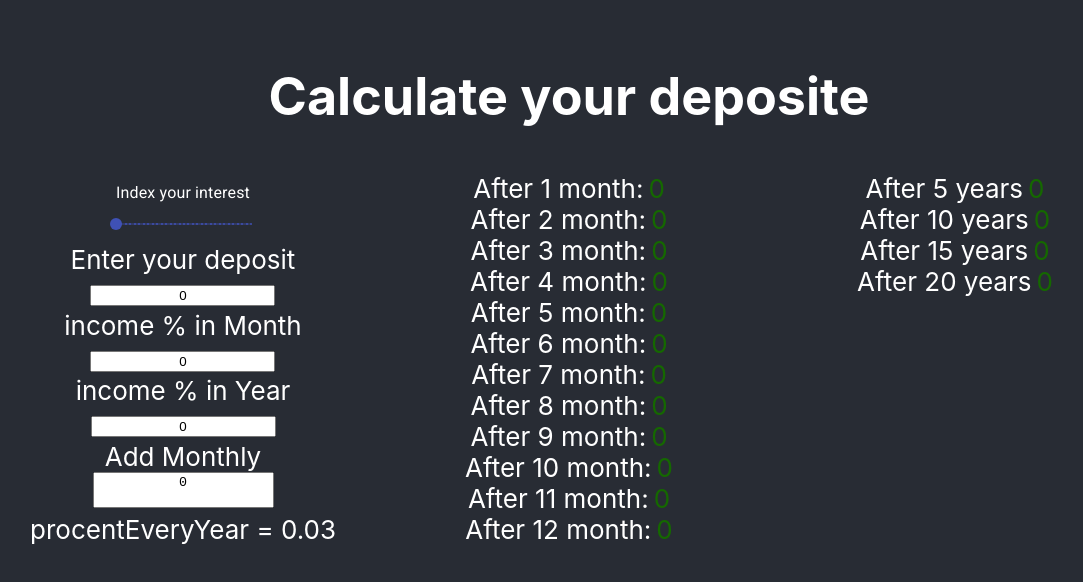
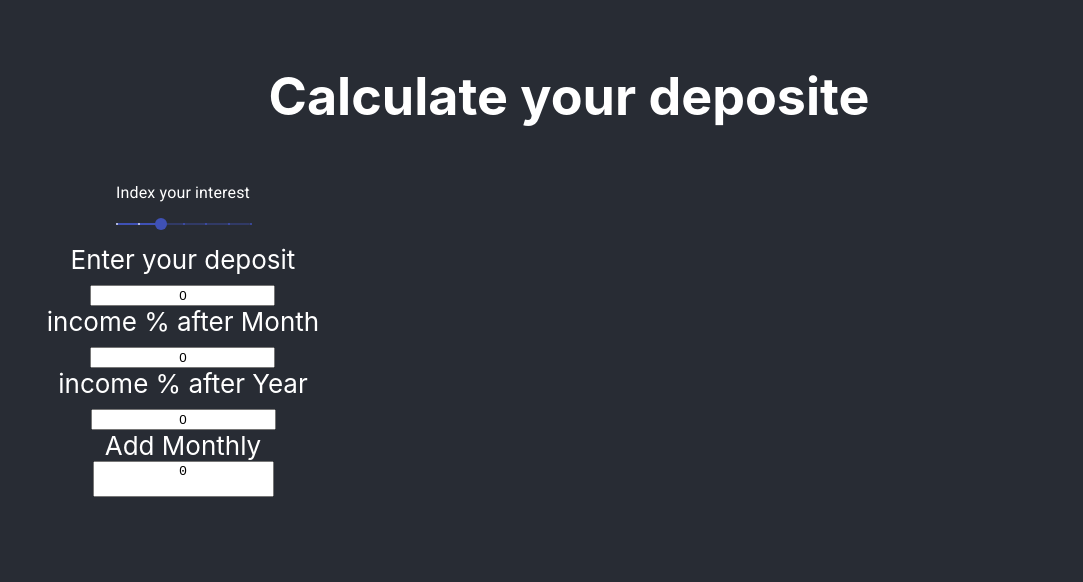
Before and after one commit to Pahomkch/Deposite_with_hard_procent, a React (Create React App) app: page / in a window 1280 px wide. Shown: the top 582 px of the page, without its empty margins (71-1154 px from the left). Built offline with nearby package versions, Linux system fonts and the light colour scheme.

Commit message:
Changed function for calculate procent and deposite size

```diff
--- a/src/App.js
+++ b/src/App.js
@@ -2,44 +2,37 @@ import React, { useState } from 'react';
 import './App.css';
 import ProcentForDeposite from './ProcentForDeposite';
 
-// add input for change that variables
-const charAfterDot = 2
-// const procentEveryYear = 0.04
 
 
-function App() {
-//initial
+const charAfterDot = 2
+
+export default function App() {
+//initial state
 const [procentEveryYear, setProcentPerYear] = useState(0.04)
+const [deposite, setDeposite] = useState(0)
+const [monthIncome, setMonthIncome] = useState(0)
+const [yearIncome, setYearIncome] = useState(0)
+const [addEveryMonth, setAddEveryMoth] = useState(0)
+
 // Calculate
-  const calculateProcentIncomeForMonth = (depositCount) => {
-    return +((depositCount * procentEveryYear) / 12).toFixed(charAfterDot)
-  }
-  const calculateForYear = (depositCount, monthlyPaid = 0) => {
-    const summMonthlyPaidAfterYear = monthlyPaid * 12
-    const summDepositeInTheYearEnd = depositCount + summMonthlyPaidAfterYear
-    return Math.round(summDepositeInTheYearEnd * procentEveryYear)
+  const calculateProcentIncomeAfterMonth = (depositCount, monthlyPaid = 0) => {
+    return +((depositCount + monthlyPaid) * procentEveryYear / 12).toFixed(charAfterDot)
   }
 
-  const calculateDepositeSizeForSomeMonths = (deposit, sumMonthlyIncome, months) => {
-    const helperCalculate = (deposit, summEveryMonth = sumMonthlyIncome) => {
-      return (deposit + summEveryMonth + calculateProcentIncomeForMonth(deposit))
-    }
-
-    let depositsInEachMonth = [];
-    let newDepositSum = deposit;
-    for (let i = 1; i <= months; i++) {
-      let depositInNextMonth = helperCalculate(newDepositSum)
-      depositsInEachMonth.push(+depositInNextMonth.toFixed(charAfterDot))
-      newDepositSum = depositInNextMonth
-    }
-    return depositsInEachMonth
+  const calculateProcentIncomeAfterYear = (depositCount, monthlyPaid = 0) => {
+    const depositSumm = calculateDepositeAfterSomeMonth(12, depositCount, addEveryMonth)
+    return calculateProcentIncomeAfterMonth(depositSumm[11])
   }
 
-//state
-  const [deposite, setDeposite] = useState(0)
-  const [monthIncome, setMonthIncome] = useState(calculateProcentIncomeForMonth(deposite))
-  const [yearIncome, setYearIncome] = useState(calculateForYear(deposite))
-  const [addEveryMonth, setAddEveryMoth] = useState(0)
+  const calculateDepositeAfterSomeMonth = (countMonth, deposite, monthlyPaid = 0, procentOfYear = procentEveryYear) => {
+    let depositeSumms = [];
+    let newDeposite = deposite;
+    for (let i = 0; i < countMonth; i++) {
+      newDeposite = (newDeposite + monthlyPaid) + newDeposite * procentOfYear / 12
+      depositeSumms.push(newDeposite.toFixed(charAfterDot))
+    }
+    return depositeSumms
+  }
 
 // EventListeners
   const depositIsChange = event => {
@@ -48,20 +41,22 @@ const [procentEveryYear, setProcentPerYear] = useState(0.04)
       newDepositSize = 0
     }
     setDeposite(newDepositSize)
-    setMonthIncome(calculateProcentIncomeForMonth(newDepositSize))
-    setYearIncome(calculateForYear(newDepositSize, addEveryMonth))
+    setMonthIncome(calculateProcentIncomeAfterMonth(newDepositSize, addEveryMonth))
+    setYearIncome(calculateProcentIncomeAfterYear(newDepositSize, addEveryMonth) )
   }
+
   const summAddEveryMonthIsChanged = event => {
-    setAddEveryMoth(+event.target.value)
-    setMonthIncome(calculateProcentIncomeForMonth(+event.target.value * 12))
-    setYearIncome(calculateForYear(deposite, +event.target.value))
+    const monthlyPaid = +event.target.value
+    setAddEveryMoth(monthlyPaid)
+    setMonthIncome(calculateProcentIncomeAfterMonth(deposite, monthlyPaid))
+    setYearIncome(calculateProcentIncomeAfterYear(deposite, monthlyPaid) )
   }
 
 
   const userDepositInfo = (
     <div className={'variables'}>
       <div className={'cell'}>
-        <ProcentForDeposite setProcent={setProcentPerYear} />
+        <ProcentForDeposite  setProcent={setProcentPerYear} />
       </div>
       <div className={'cell'}>
         <div>Enter your deposit</div>
@@ -69,13 +64,15 @@ const [procentEveryYear, setProcentPerYear] = useState(0.04)
       </div>
 
       <div className={'cell'}>
-        <div>income % in Month</div>
-        <input value={monthIncome} id={'inComeNextMonth'}  placeholder={'month'}  type={'text'}  />
+        <div>income % after Month</div>
+        <input value={monthIncome} onChange={() => {console.log('Its proprepty calculate automatic')}}
+                id={'inComeNextMonth'}  placeholder={'month'}  type={'text'}  />
       </div>
 
       <div className={'cell'}>
-        <div>income % in Year</div>
-        <input value={yearIncome} id={'inComeNextYear'}  placeholder={'year'}  type={'text'}  />
+        <div>income % after Year</div>
+        <input value={yearIncome} onChange={() => {console.log('Its proprepty calculate automatic')}}
+                id={'inComeNextYear'}  placeholder={'year'}  type={'text'}  />
       </div>
 
       <div className={'cell'}>
@@ -84,31 +81,30 @@ const [procentEveryYear, setProcentPerYear] = useState(0.04)
                 id={'addEveryMonth'}
                 value={addEveryMonth}
                 onChange={summAddEveryMonthIsChanged} />
-         <div>procentEveryYear = {procentEveryYear}</div>
       </div>
     </div>)
 
-  const willBeMoneyOnAYear = calculateDepositeSizeForSomeMonths(deposite, addEveryMonth, 12)
-                                    .map( (sum, index) => {
-                                      let showSum = +sum.toFixed(charAfterDot)
-                                      return (
-                                        <div className={'calculateEachMonth'}>
-                                          <p> After {index + 1} month:</p>
-                                          <p className={'calculateDeposite'}>{showSum}</p>
-                                        </div>
-                                      )})  ;
+  // const willBeMoneyOnAYear = calculateDepositeSizeForSomeMonths(deposite, addEveryMonth, 12)
+  //                                   .map( (sum, index) => {
+  //                                     let showSum = +sum.toFixed(charAfterDot)
+  //                                     return (
+  //                                       <div className={'calculateEachMonth'}>
+  //                                         <p> After {index + 1} month:</p>
+  //                                         <p className={'calculateDeposite'}>{showSum}</p>
+  //                                       </div>
+  //                                     )})  ;
 
-    const willBeMoneyOnLongTherm = calculateDepositeSizeForSomeMonths(deposite, addEveryMonth, 240)
-                                      .map( (sum, index) => {
-                                        return (index === 59 || index === 119 || index === 179 || index === 239  ) ?
-                                                <div className={'calculateEachMonth'}>
-                                                  After {index=== 59 && '5 years'}
-                                                          {index === 119 && '10 years'}
-                                                          {index === 179 && '15 years'}
-                                                          {index === 239 && '20 years'}
-                                                    <p className={'calculateDeposite'}>{sum}</p></div>
-                                                : null
-                                      })
+  //   const willBeMoneyOnLongTherm = calculateDepositeSizeForSomeMonths(deposite, addEveryMonth, 240)
+  //                                     .map( (sum, index) => {
+  //                                       return (index === 59 || index === 119 || index === 179 || index === 239  ) ?
+  //                                               <div className={'calculateEachMonth'}>
+  //                                                 After {index=== 59 && '5 years'}
+  //                                                         {index === 119 && '10 years'}
+  //                                                         {index === 179 && '15 years'}
+  //                                                         {index === 239 && '20 years'}
+  //                                                   <p className={'calculateDeposite'}>{sum}</p></div>
+  //                                               : null
+  //                                     })
 
 
   return (
@@ -117,14 +113,12 @@ const [procentEveryYear, setProcentPerYear] = useState(0.04)
       <div className={'container'}>
         {userDepositInfo}
         <div className={'willBe'}>
-          {willBeMoneyOnAYear}
+          {/* {willBeMoneyOnAYear} */}
         </div>
         <div className={'longThermPlans'}>
-          {willBeMoneyOnLongTherm}
+          {/* {willBeMoneyOnLongTherm} */}
         </div>
 
       </div>
     </div>)
 }
-
-export default App;
--- a/src/ProcentForDeposite.jsx
+++ b/src/ProcentForDeposite.jsx
@@ -4,26 +4,20 @@ import Slider from '@material-ui/core/Slider';
 import style from './App'
 
 export default function ProcentForDeposite({setProcent}) {
-    const acc = (e)=>{
-        if ( !isNaN(+e.currentTarget.innerText) ) {
-            // setProcent(+e.currentTarget.innerText)
-            }
-        }
     return (
     <div className={style.procentForDeposite}>
       <Typography id="discrete-slider" gutterBottom>
         Index your interest
       </Typography>
       <Slider
-        defaultValue={1.0}
+        defaultValue={4}
         aria-labelledby="discrete-slider"
         valueLabelDisplay="auto"
-        step={0.1}
+        step={0.5}
         marks
         min={3}
         max={6}
-        getAriaValueText={(value) => { setProcent((value/100).toFixed(2))}}
-      />
+        getAriaValueText={(value) => { setProcent((value/100).toFixed(3))} } />
 
     </div>
   );
--- a/src/index.js
+++ b/src/index.js
@@ -3,13 +3,10 @@ import ReactDOM from 'react-dom';
 import './index.css';
 import App from './App';
 import * as serviceWorker from './serviceWorker';
-import { ThemeProvider } from '@material-ui/core';
 
 ReactDOM.render(
   <React.StrictMode>
-    <ThemeProvider>
       <App />
-    </ThemeProvider>
   </React.StrictMode>,
   document.getElementById('root')
 );
```
